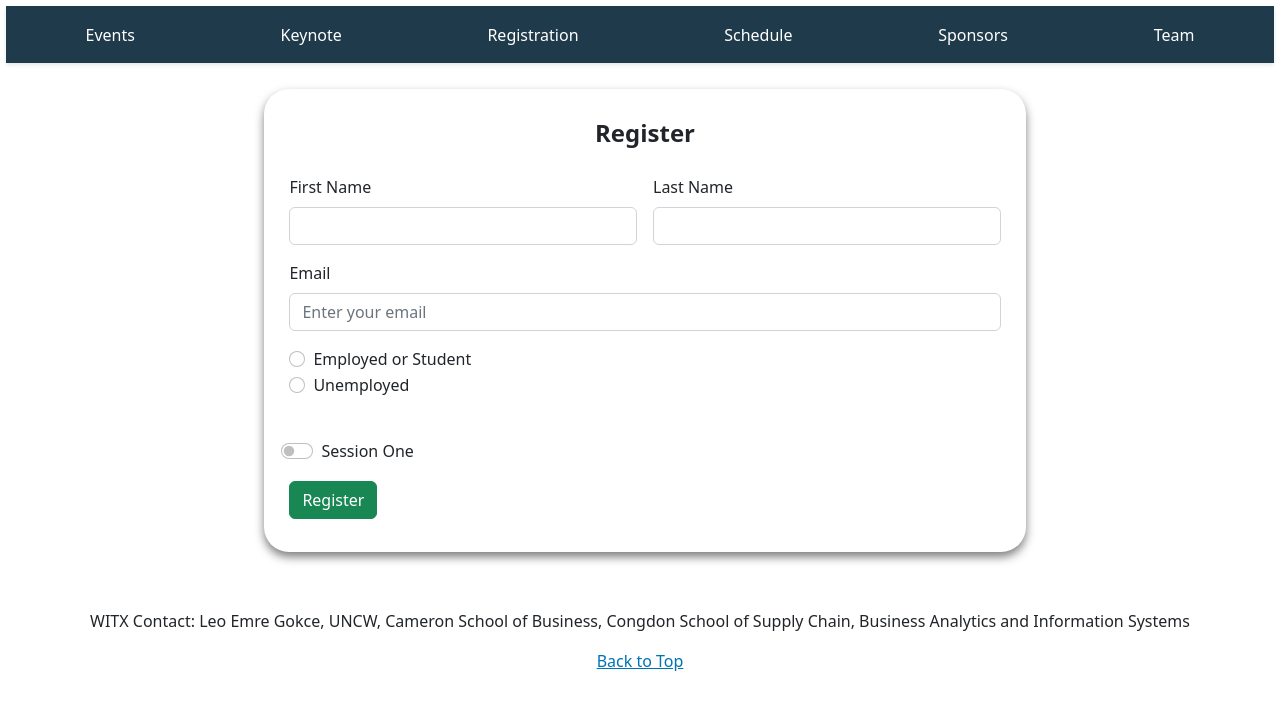
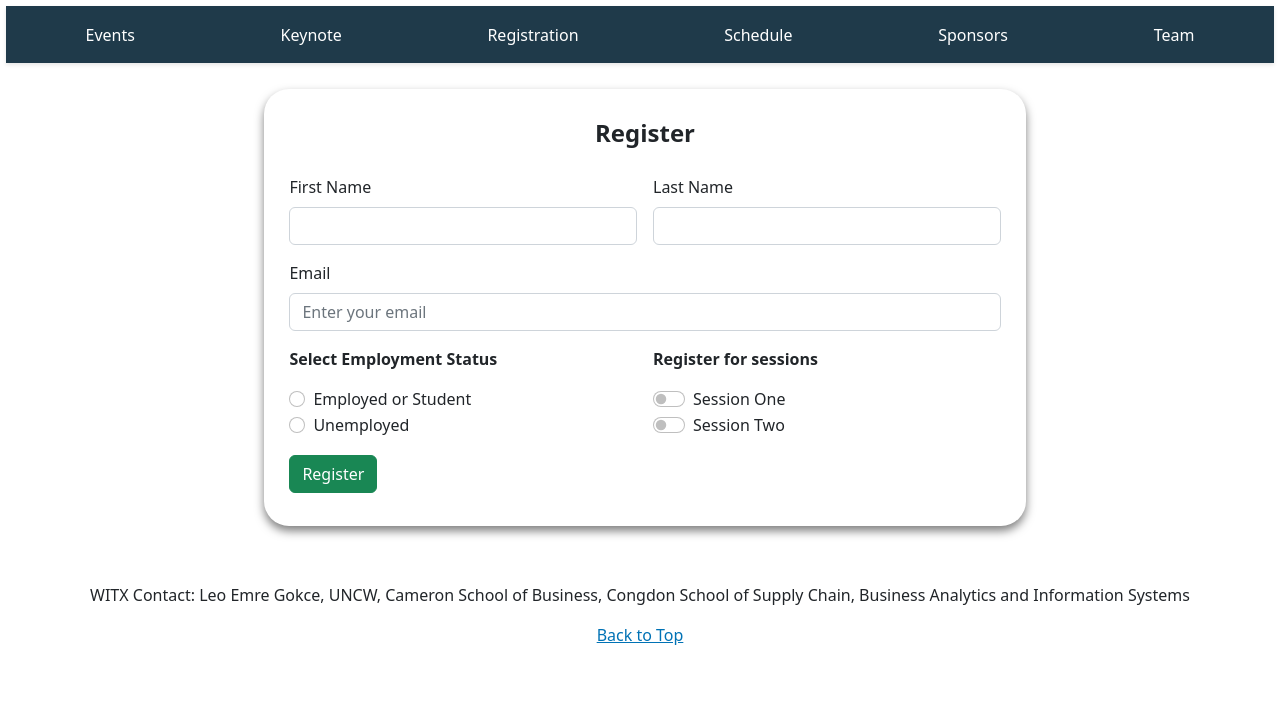
Before and after one commit to bbarclay28/328Project, an Angular app: page /registration in a window 1280 px wide. Shown: the top 710 px of the page. Built offline with nearby package versions, Linux system fonts and the light colour scheme.

Commit message:
css styling for new objects

```diff
--- a/src/app/registration/registration.component.html
+++ b/src/app/registration/registration.component.html
@@ -40,7 +40,8 @@
       </div>
 
       <!--Employed Radio Button-->
-      <div class="col-12">
+      <div class="col-md-6">
+        <p class="registersessions">Select Employment Status</p>
         <div class="form-check">
           <input class="form-check-input" type="radio" id="employed" [(ngModel)] ="status" name="Status" [value]="true">
           <label class="form-check-label" for="employed">
@@ -55,7 +56,7 @@
             Unemployed
           </label>
         </div>
-        <br>
+
 
         <!--CheckBoxes-->
         <div class="Checkboxes" *ngIf = "status">
@@ -81,6 +82,8 @@
       </div>
 
       <!--Session One Checkbox-->
+    <div class="col-md-4 sessions">
+      <p class="registersessions">Register for sessions</p>
       <div class="form-check form-switch">
         <input class="form-check-input" type="checkbox" id="sessionOne" [(ngModel)]="sessionOneSelected" name="sessionOne">
         <label class="form-check-label" for="sessionOne">Session One</label>
@@ -89,19 +92,41 @@
       <!--Radio buttons for Session One time slots-->
       <div *ngIf="sessionOneSelected" class="col-12">
         <div class="form-check">
-            <input class="form-check-input" type="radio" id="timeSlot1" [(ngModel)]="selectedTimeSlot" name="timeSlot" value="9AM">
+            <input class="form-check-input" type="radio" id="timeSlot1" [(ngModel)]="selectedTimeSlotOne" name="timeSlot" value="9AM">
             <label class="form-check-label" for="timeSlot1">10:00 AM - 11:00 AM</label>
         </div>
         <div class="form-check">
-            <input class="form-check-input" type="radio" id="timeSlot2" [(ngModel)]="selectedTimeSlot" name="timeSlot" value="11AM">
+            <input class="form-check-input" type="radio" id="timeSlot2" [(ngModel)]="selectedTimeSlotOne" name="timeSlot" value="11AM">
             <label class="form-check-label" for="timeSlot2">11:00 AM - 12:00 PM</label>
         </div>
         <div class="form-check">
-          <input class="form-check-input" type="radio" id="timeSlot3" [(ngModel)]="selectedTimeSlot" name="timeSlot" value="1PM">
+          <input class="form-check-input" type="radio" id="timeSlot3" [(ngModel)]="selectedTimeSlotOne" name="timeSlot" value="1PM">
           <label class="form-check-label" for="timeSlot3">1:00 PM - 2:00 PM</label>
         </div>
       </div>
 
+      <div class="form-check form-switch">
+        <input class="form-check-input" type="checkbox" id="sessionOne" [(ngModel)]="sessionTwoSelected" name="sessionOne">
+        <label class="form-check-label" for="sessionOne">Session Two</label>
+      </div>
+
+      <!--Radio buttons for Session One time slots-->
+      <div *ngIf="sessionTwoSelected" class="col-12">
+        <div class="form-check">
+            <input class="form-check-input" type="radio" id="timeSlot1" [(ngModel)]="selectedTimeSlotTwo" name="timeSlot" value="9AM">
+            <label class="form-check-label" for="timeSlot1">10:00 AM - 11:00 AM</label>
+        </div>
+        <div class="form-check">
+            <input class="form-check-input" type="radio" id="timeSlot2" [(ngModel)]="selectedTimeSlotTwo" name="timeSlot" value="11AM">
+            <label class="form-check-label" for="timeSlot2">11:00 AM - 12:00 PM</label>
+        </div>
+        <div class="form-check">
+          <input class="form-check-input" type="radio" id="timeSlot3" [(ngModel)]="selectedTimeSlotTwo" name="timeSlot" value="1PM">
+          <label class="form-check-label" for="timeSlot3">1:00 PM - 2:00 PM</label>
+        </div>
+      </div>
+
+    </div>
       <!--Register Button-->
       <div class="col-12">
         <button class="btn btn-success" (click)="onClickRegister()">Register</button>
--- a/src/app/registration/registration.component.less
+++ b/src/app/registration/registration.component.less
@@ -21,3 +21,15 @@ legend{
     text-align: center;
     font-weight: bold;
 }
+
+.registersessions{
+    font-weight: bold;
+}
+
+.sessions{
+
+}
+
+.Checkboxes{
+    padding-top:10px;
+}
--- a/src/app/registration/registration.component.ts
+++ b/src/app/registration/registration.component.ts
@@ -18,7 +18,9 @@ fullTime: boolean = false;
 partTime: boolean = false;
 student: boolean = false;
 sessionOneSelected: boolean = false;
-selectedTimeSlot: boolean = true;
+selectedTimeSlotOne: boolean = true;
+sessionTwoSelected: boolean = false;
+selectedTimeSlotTwo: boolean = true;
 timeSlot1: boolean = false;
 timeSlot2: boolean = false;
 timeSlot3: boolean = false;
```
